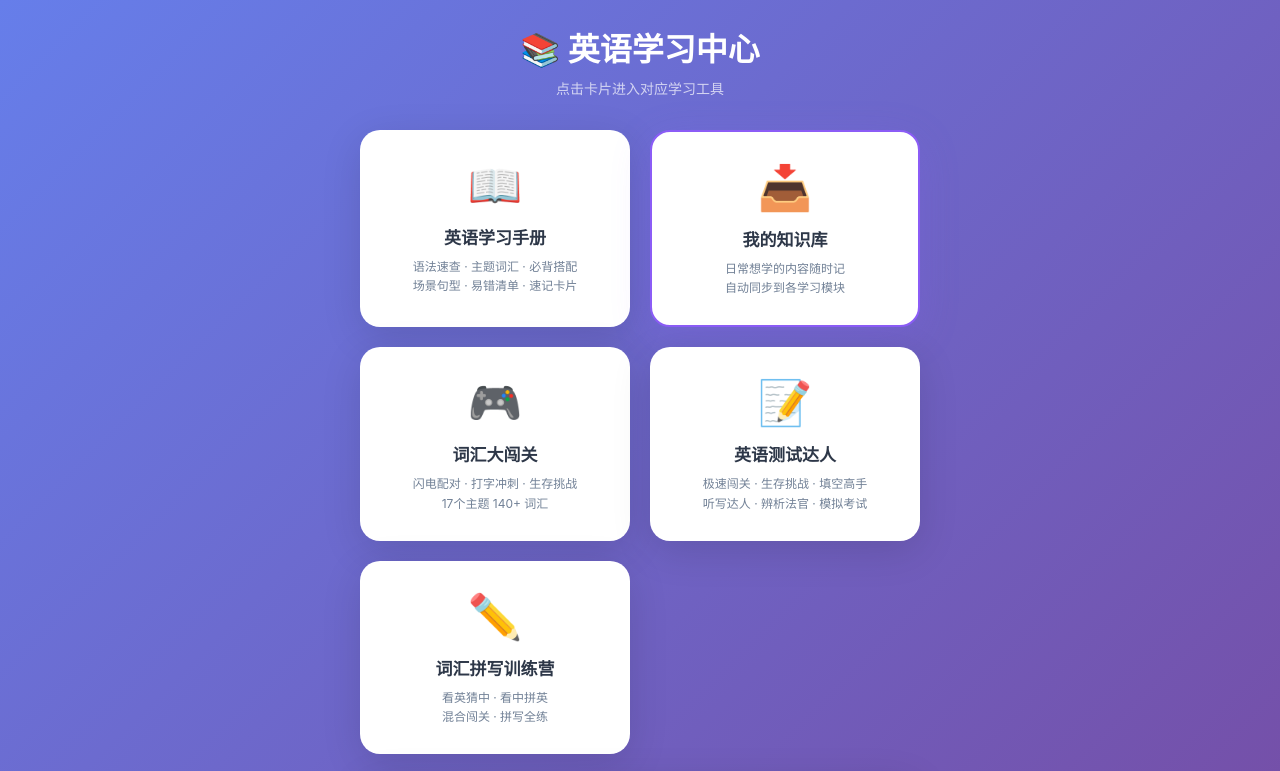
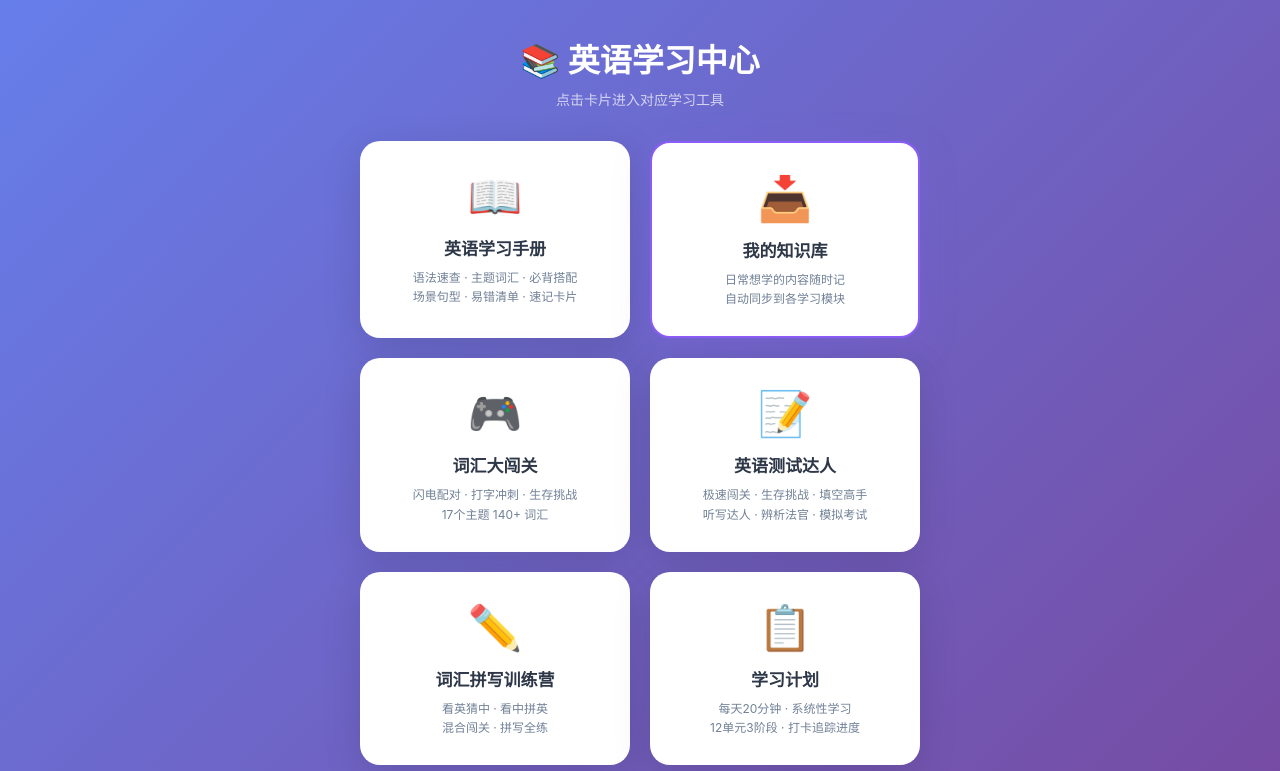
Before and after one commit to maxiangmei2-debug/english-learning, a plain HTML site: page index.html in a window 1280 px wide. Shown: the top 771 px of the page. Drawn offline with Linux system fonts and the light colour scheme.

Commit message:
style(center): 学习计划与拼写训练营并列,6卡片3x2整齐布局

```diff
--- a/index.html
+++ b/index.html
@@ -20,10 +20,6 @@
 .name{font-size:17px;font-weight:700;color:#2d3748}
 .desc{font-size:12px;color:#718096;margin-top:8px;line-height:1.6}
 @media(max-width:560px){.grid{grid-template-columns:1fr}h1{font-size:26px}}
-.card.plan{grid-column:1/-1;background:linear-gradient(135deg,#6366F1,#8B5CF6);color:#fff;border:2px solid rgba(255,255,255,.3)}
-.card.plan .name{color:#fff}
-.card.plan .desc{color:rgba(255,255,255,.8)}
-.card.plan:hover{transform:translateY(-4px) scale(1.02);border-color:rgba(255,255,255,.5)}
 </style>
 </head>
 <body>
@@ -50,7 +46,7 @@
     <div class="icon">✏️</div><div class="name">词汇拼写训练营</div>
     <div class="desc">看英猜中 · 看中拼英<br>混合闯关 · 拼写全练</div>
   </a>
-  <a class="card plan" href="study-plan.html">
+  <a class="card" href="study-plan.html">
     <div class="icon">📋</div><div class="name">学习计划</div>
     <div class="desc">每天20分钟 · 系统性学习<br>12单元3阶段 · 打卡追踪进度</div>
   </a>
```
